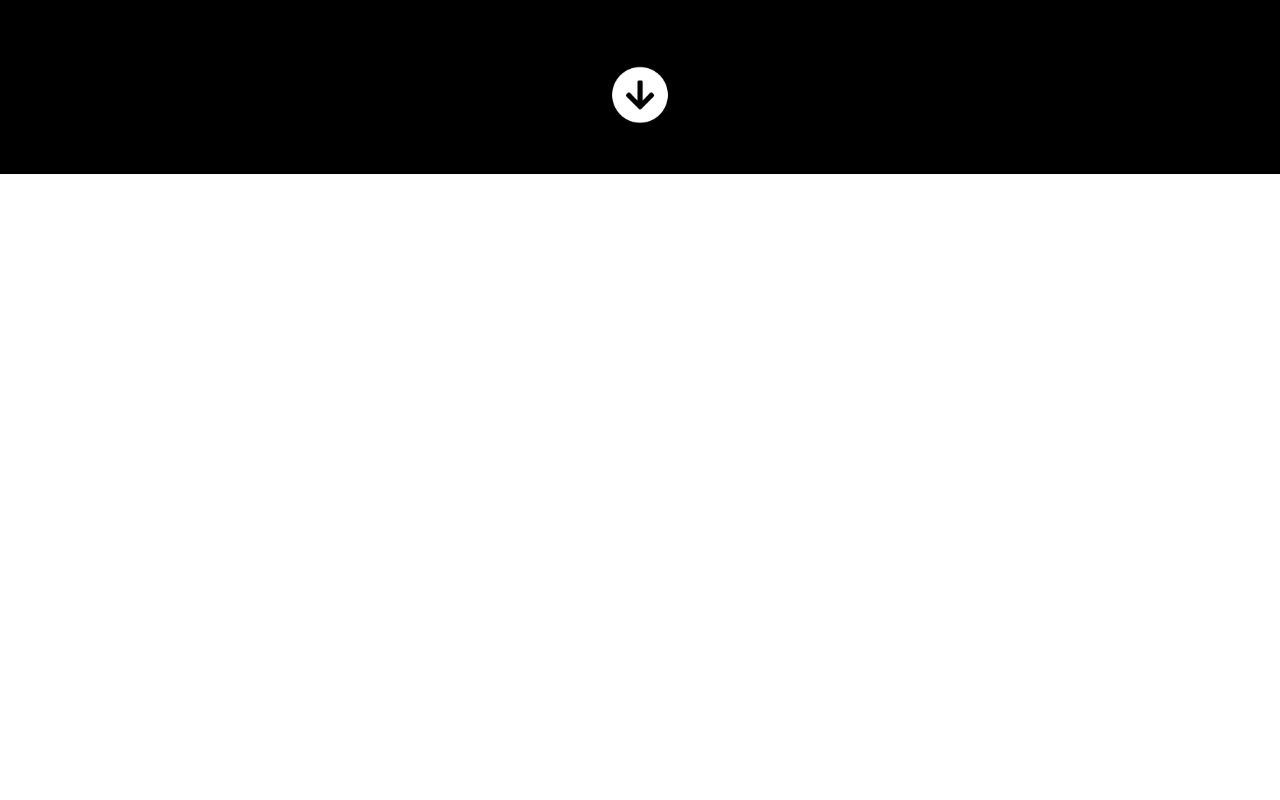
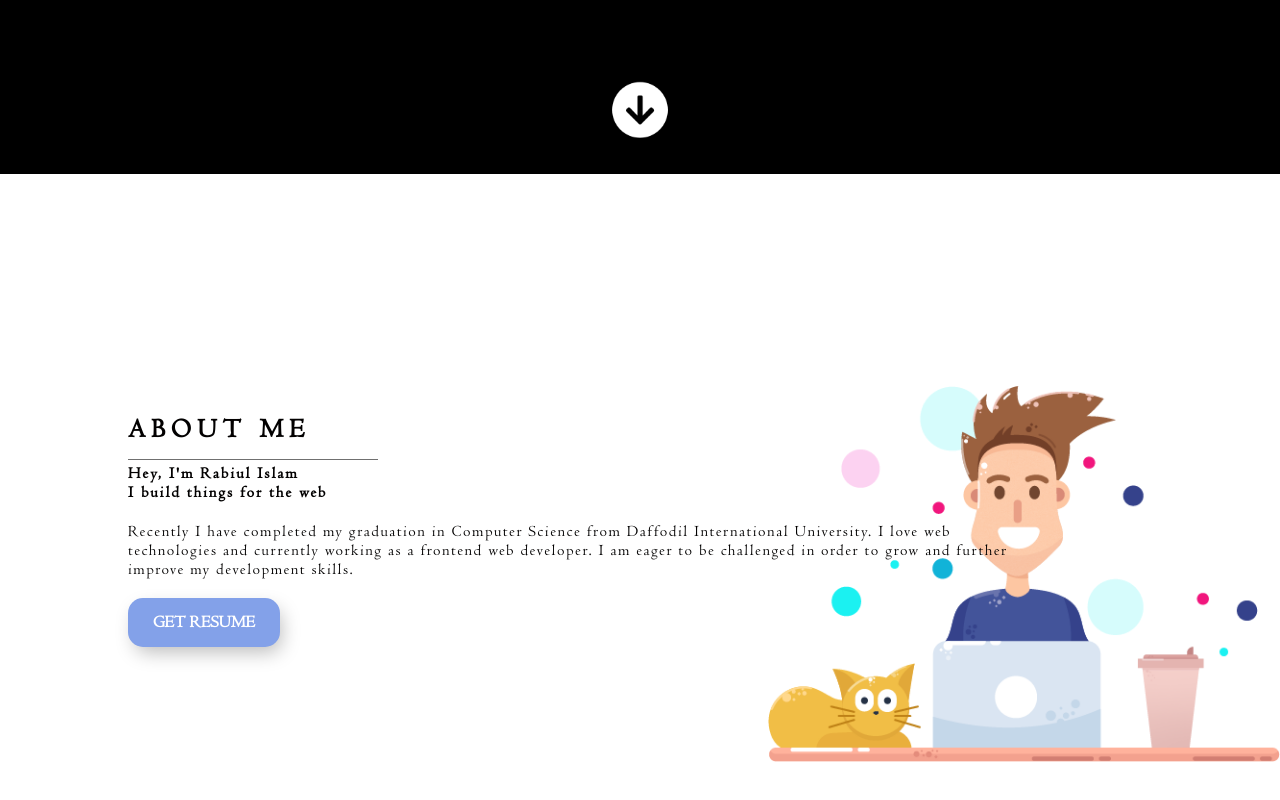
Before and after one commit to Rabi-Mezan/updated-portfolio, a plain HTML site: page Index.html in a window 1280 px wide. Shown: the part 546-1346 px from the top of the page. Before the commit the page ends 800 px from the top, so only its background shows below. Drawn offline with nearby package versions, Linux system fonts and the light colour scheme.

Commit message:
abput me done

```diff
--- a/Index.html
+++ b/Index.html
@@ -9,8 +9,6 @@
 
     <!-- font awesome  -->
     <script src="https://kit.fontawesome.com/ab830fcd39.js" crossorigin="anonymous"></script>
-
-    <script src="script.js"></script>
 
     <title>rdev</title>
 
@@ -42,9 +40,9 @@
 
         <!-- banner info start -->
 
-        <div class="banner-text">
+        <div class="banner-text ">
             <h1>MD RABIUL ISLAM </h1>
-            <p>Junior Web Developer & UI Designer</p>
+            <p id="app">Junior Web Developer & UI Designer</p>
             <div class="icons">
                 <i class="fa-brands fa-github"></i>
                 <i class="fa-brands fa-linkedin"></i>
@@ -57,14 +55,40 @@
             <a href=""><img src="/assests/downarrow.png" alt=""></a>
 
         </div>
+    </section>
 
 
+    <!-- about me section start -->
+    <section class="about-me">
+        <div>
+            <h1>ABOUT ME</h1>
+            <img id="line-img" src="/assests/Line.png" alt="">
+            <h3>Hey, I'm Rabiul Islam
+                <br> I build things for the web
+            </h3>
+            <p>Recently I have completed my graduation in Computer Science
+                from Daffodil International University. I love web technologies and
+                currently working as a frontend web developer. I am eager to be challenged
+                in order to grow and further improve my development skills.</p>
+            <br>
 
+            <a href="https://drive.google.com/file/d/18USDGj_zRJjsHOR5-BW33IeblzPRZk_J/view?usp=sharing">
+                <button> GET RESUME</button>
+            </a>
+        </div>
     </section>
 
 
 
 
+
+
+    <!-- js file -->
+    <script src="script.js"></script>
+
+    <!-- typewritter effect -->
+    <script src="https://unpkg.com/typewriter-effect@latest/dist/core.js"></script>
+
 </body>
 
 </html>
--- a/SCSS/main.scss
+++ b/SCSS/main.scss
@@ -19,6 +19,7 @@
 $color-primary:#000000;
 $color-secondary:#FFFFFF;
 $color-ternary:#83A1E9;
+$color-text:#020000;
 
 
 
@@ -81,7 +82,7 @@ $color-ternary:#83A1E9;
   }
 
   .nav li a {
-    color: white;
+    color: $color-text;
     font-size: 20px;
     text-decoration: none;
   }
@@ -137,10 +138,9 @@ $color-ternary:#83A1E9;
   .banner-text{
      position: relative;
      color: $color-secondary;
-     line-height: 30px;
-
-      top: 40%;
-      left:10%
+     line-height: 35px;
+     top: 40%;
+     left:10%
   }
 
   .banner-text h1{
@@ -177,3 +177,88 @@ $color-ternary:#83A1E9;
   .downarrow a img{
       width: 60px;
   }
+
+
+//   about me satrt
+ .about-me{
+
+    position: relative;
+    top: 10%;
+   height: 100vh;
+   background-image: url(/assests/hero_illustration.png);
+   background-position: right;
+   background-repeat: no-repeat;
+   background-attachment: fixed;
+   background-size: 40%;
+   color: $color-text;
+ }
+
+ .about-me div{
+     position: relative;
+     top: 30%;
+     left:10%;
+     width:70%;
+ }
+
+#line-img{
+    width: 250px;
+}
+ .about-me h1{
+     font-size: 1.7em;
+     letter-spacing: 6px;
+
+ }
+
+ .about-me h3{
+
+    font-size: 1em;
+    font-weight: 600;
+    letter-spacing: 2px;
+    margin-bottom: 20px;
+ }
+
+ .about-me p{
+    letter-spacing: 1.5px;
+    margin-top: 10px 0px;
+ }
+
+
+//  animated button
+button {
+    padding: 15px 25px;
+    border: unset;
+    border-radius: 15px;
+    color: $color-secondary;
+    z-index: 1;
+    background: $color-ternary;
+    position: relative;
+    font-weight: 1000;
+    font-size: 17px;
+    -webkit-box-shadow: 4px 8px 19px -3px rgba(0,0,0,0.27);
+    box-shadow: 4px 8px 19px -3px rgba(0,0,0,0.27);
+    transition: all 250ms;
+    overflow: hidden;
+   }
+
+   button::before {
+    content: "";
+    position: absolute;
+    top: 0;
+    left: 0;
+    height: 100%;
+    width: 0;
+    border-radius: 15px;
+    background-color: #212121;
+    z-index: -1;
+    -webkit-box-shadow: 4px 8px 19px -3px rgba(0,0,0,0.27);
+    box-shadow: 4px 8px 19px -3px rgba(0,0,0,0.27);
+    transition: all 250ms
+   }
+
+   button:hover {
+    color: #e8e8e8;
+   }
+
+   button:hover::before {
+    width: 100%;
+   }
--- a/script.js
+++ b/script.js
@@ -1,3 +1,7 @@
+
+
+
+
 function menuOnClick() {
     document.getElementById("menu-bar").classList.toggle("change");
     document.getElementById("nav").classList.toggle("change");
```
Also changed, not shown: SCSS/main.css, assests/Line.png (added), 1 other file.
